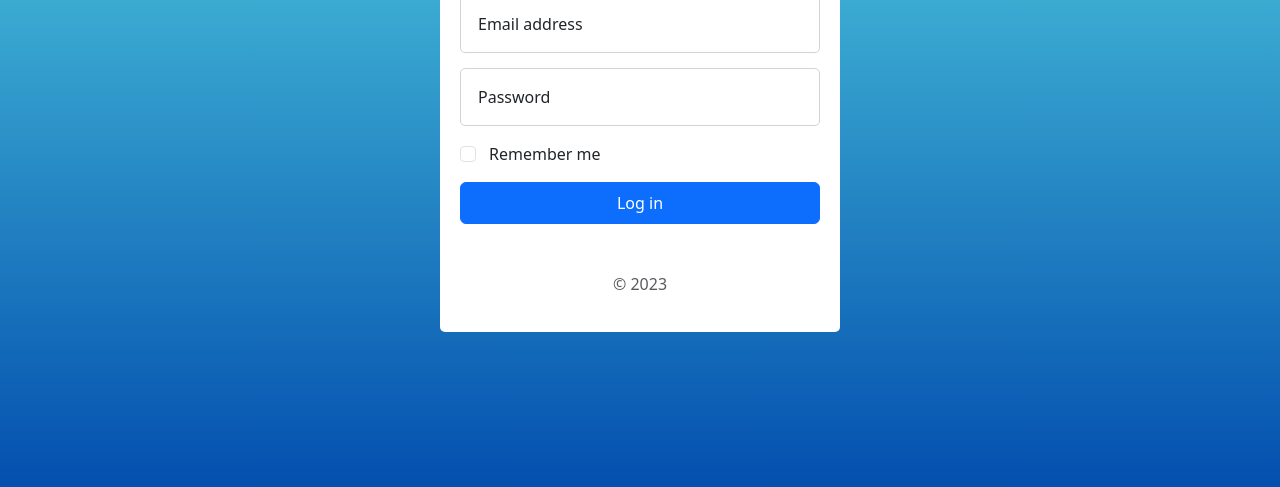
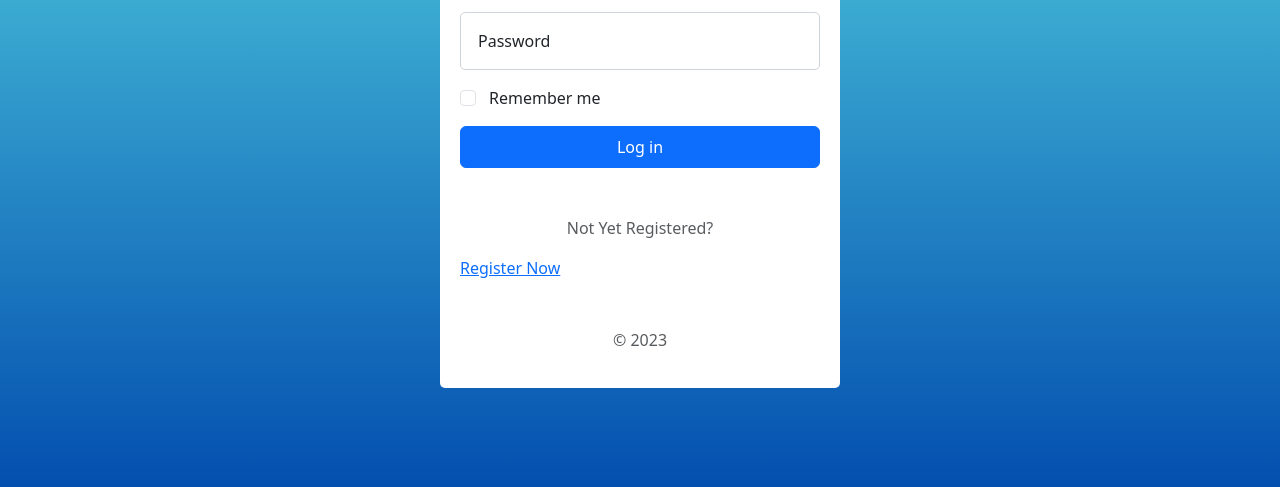
Before and after one commit to sarwan-mukhiya/BedBuddies, a plain HTML site: page templates/login.html in a window 1280 px wide. Shown: the part 287-774 px from the top of the page. Drawn offline with nearby package versions, Linux system fonts and the light colour scheme.

Commit message:
modified:   templates/login.html

```diff
--- a/templates/login.html
+++ b/templates/login.html
@@ -30,6 +30,7 @@
         </label>
       </div>
       <button class="btn btn-primary w-100 py-2" type="submit">Log in</button>
+      <p  class="mt-5 mb-3 text-body-secondary">Not Yet Registered?</p><a href="/templates/signup.html">Register Now</a>
       <p class="mt-5 mb-3 text-body-secondary">© 2023</p>
     </form>
   </main>
```
